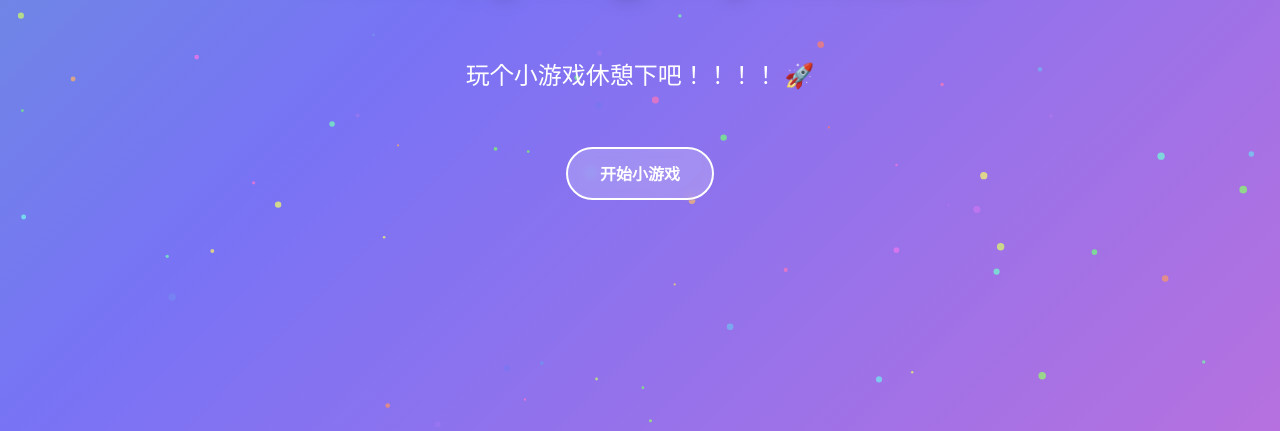
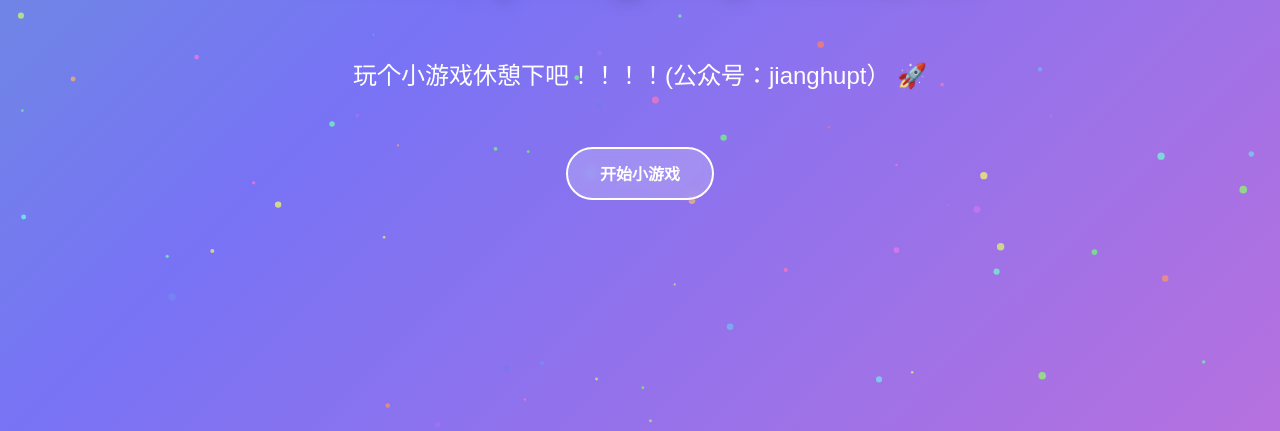
Before and after one commit to jianghupt/web, a plain HTML site: page index.html in a window 1280 px wide. Shown: the part 369-800 px from the top of the page. Drawn offline with Linux system fonts and the light colour scheme.

Commit message:
Update index.html

```diff
--- a/index.html
+++ b/index.html
@@ -86,7 +86,7 @@
 </head>
 <body>
   <h1>Hello, jianghupt欢迎您</h1>
-  <p>玩个小游戏休憩下吧！！！！ 🚀</p>
+  <p>玩个小游戏休憩下吧！！！！(公众号：jianghupt） 🚀</p>
  <button onclick="window.location.href='youxi.html'">开始小游戏</button>
   <canvas id="particles"></canvas>
 
```
